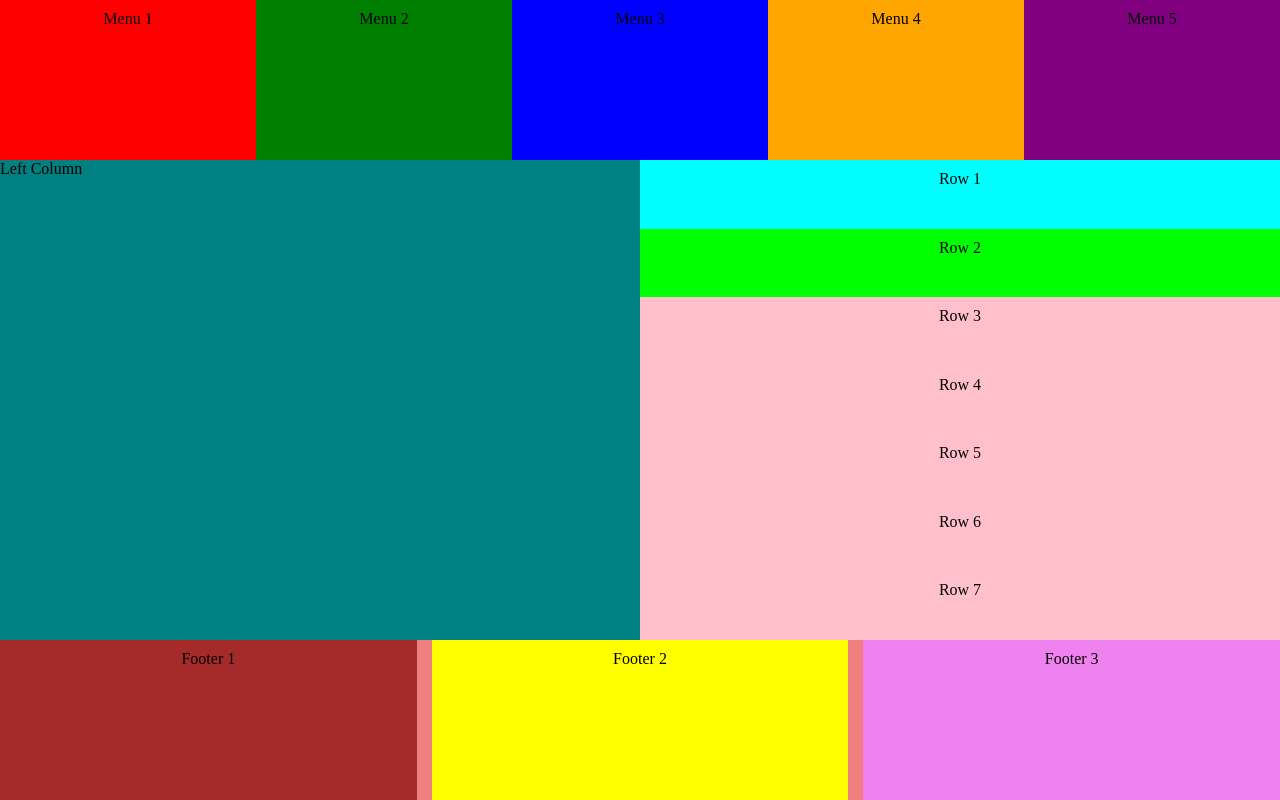
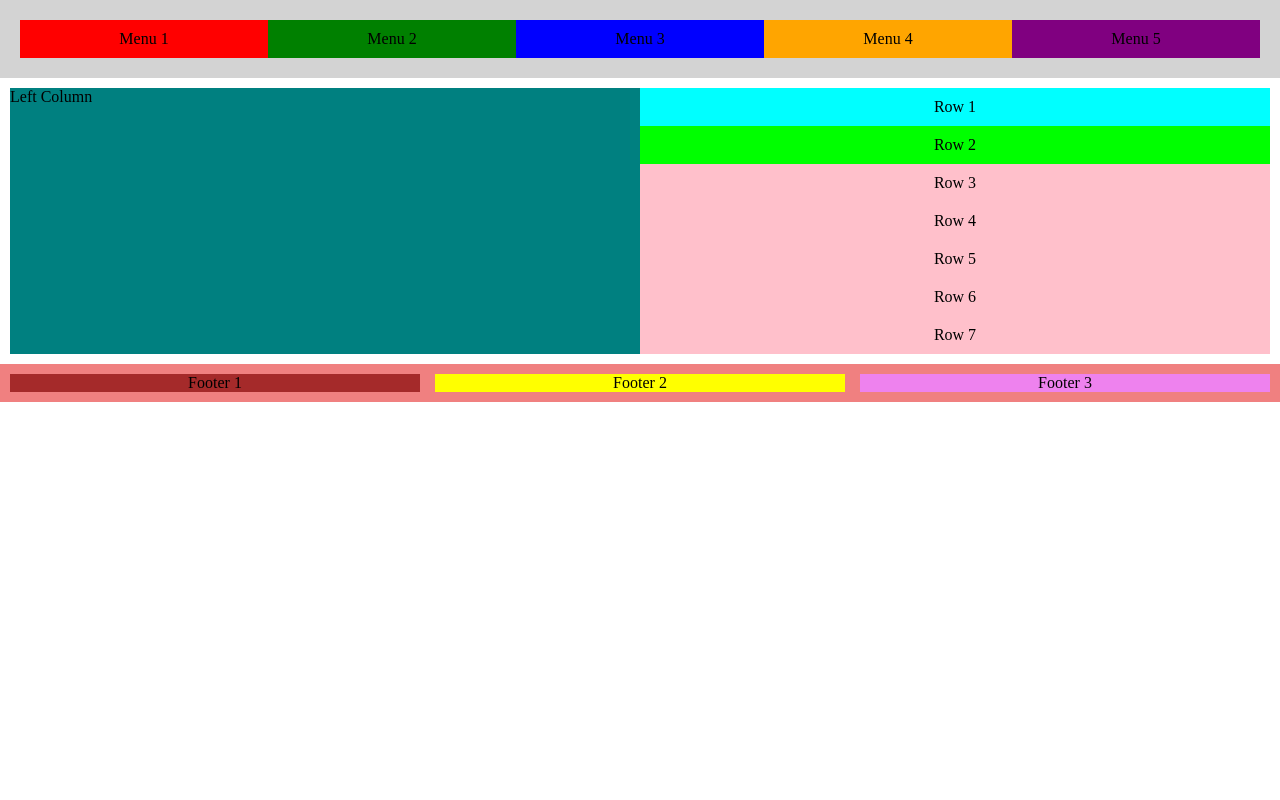
Before and after one commit to theTurnedPage/Assignment0_b_flex_Template, a plain HTML site: page index.html in a window 1280 px wide. Drawn offline with Linux system fonts and the light colour scheme.

Commit message:
Updated the pathing of the CSS file

```diff
--- a/css/style.css
+++ b/css/style.css
@@ -1,7 +1,7 @@
 body {
     display: flex;
     flex-direction: column;
-    height: 100vh;
+    height: 10vh;
     margin: 0;
 }
 
@@ -15,6 +15,8 @@ body {
 /* Header */
 .header {
     background-color: lightgray;
+    padding: 20px;
+    border: 20px black;
 }
 
 .menu-item {
@@ -46,6 +48,8 @@ body {
 /* Content */
 .content {
     flex: 3;
+    padding: 10px;
+    border: 10px black;
 }
 
 .content-column {
@@ -83,12 +87,13 @@ body {
 .footer {
     background-color: lightcoral;
     gap: 15px;
+    padding: 10px;
+    border: 10px black;
 }
 
 .footer-column {
     flex: 1;
     text-align: center;
-    padding: 10px;
 }
 
 .footer-column:nth-child(1) {
--- a/index.html
+++ b/index.html
@@ -3,7 +3,7 @@
 <head>
     <meta charset="UTF-8">
     <meta name="viewport" content="width=device-width, initial-scale=1.0">
-    <link rel="stylesheet" href="/css/style.css">
+    <link rel="stylesheet" href="./css/style.css">
     <title>Flexbox Layout</title>
 </head>
 <body>
```
